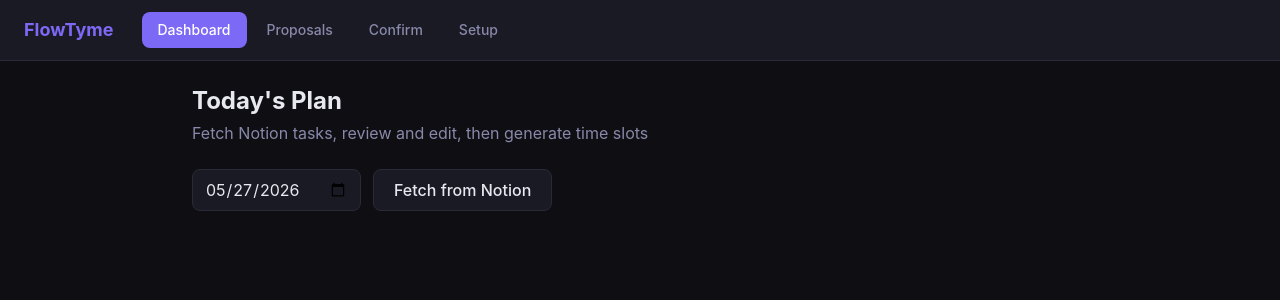
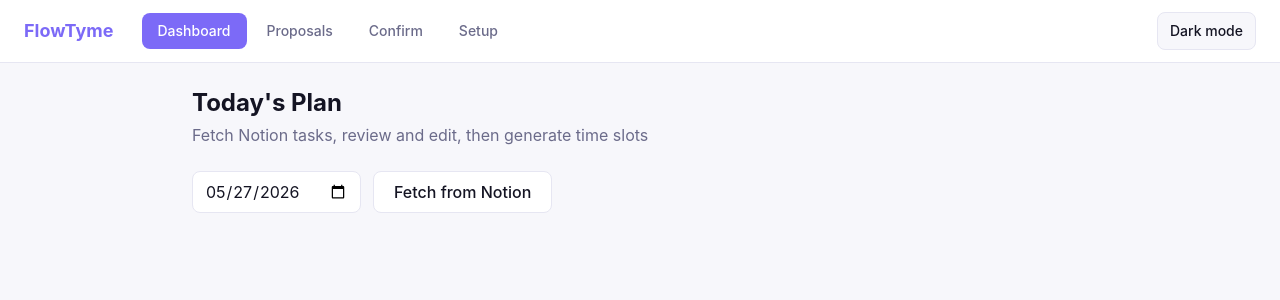
Before and after one commit to Akash-Sharma-1/flowtyme, a React (Vite) app in the folder client/: page / in a window 1280 px wide. Shown: the top 300 px of the page. Built offline with nearby package versions, Linux system fonts and the light colour scheme.

Commit message:
feat(client): add light/dark mode toggle
Default to light theme, toggle via nav button, persist in localStorage, and theme react-big-calendar via CSS vars.

```diff
--- a/client/src/App.tsx
+++ b/client/src/App.tsx
@@ -1,10 +1,17 @@
+import { useEffect, useState } from 'react';
 import { Routes, Route, NavLink } from 'react-router-dom';
 import Dashboard from './pages/Dashboard';
 import Proposals from './pages/Proposals';
 import Setup from './pages/Setup';
 import Confirm from './pages/Confirm';
 
-function Nav() {
+type Theme = 'light' | 'dark';
+
+function applyTheme(theme: Theme) {
+  document.documentElement.setAttribute('data-theme', theme);
+}
+
+function Nav({ theme, onToggleTheme }: { theme: Theme; onToggleTheme: () => void }) {
   const base = 'px-4 py-2 rounded-lg text-sm font-medium transition-colors';
   const active = 'bg-[var(--color-accent)] text-white';
   const inactive = 'text-[var(--color-muted)] hover:text-[var(--color-text)]';
@@ -27,14 +34,34 @@ function Nav() {
           {label}
         </NavLink>
       ))}
+
+      <div className="flex-1" />
+      <button
+        type="button"
+        onClick={onToggleTheme}
+        className="px-3 py-2 rounded-lg text-sm font-medium border border-[var(--color-border)] bg-[var(--color-bg)] text-[var(--color-text)] hover:border-[var(--color-accent)] transition-colors"
+        aria-label={theme === 'dark' ? 'Switch to light mode' : 'Switch to dark mode'}
+      >
+        {theme === 'dark' ? 'Light mode' : 'Dark mode'}
+      </button>
     </nav>
   );
 }
 
 export default function App() {
+  const [theme, setTheme] = useState<Theme>(() => {
+    const saved = localStorage.getItem('flowtyme.theme');
+    return saved === 'dark' ? 'dark' : 'light';
+  });
+
+  useEffect(() => {
+    applyTheme(theme);
+    localStorage.setItem('flowtyme.theme', theme);
+  }, [theme]);
+
   return (
     <div className="min-h-screen flex flex-col">
-      <Nav />
+      <Nav theme={theme} onToggleTheme={() => setTheme((t) => (t === 'dark' ? 'light' : 'dark'))} />
       <main className="flex-1 p-6">
         <Routes>
           <Route path="/" element={<Dashboard />} />
--- a/client/src/index.css
+++ b/client/src/index.css
@@ -1,16 +1,38 @@
 @import "tailwindcss";
 
 :root {
+  /* Light theme (default) */
+  --color-bg: #f7f7fb;
+  --color-surface: #ffffff;
+  --color-border: #e6e6f2;
+  --color-accent: #7c6af7;
+  --color-accent-dim: #4d3fc7;
+  --color-text: #141423;
+  --color-muted: #6b6b8a;
+  --color-success: #4ade80;
+  --color-warning: #fbbf24;
+  --color-error: #f87171;
+
+  /* react-big-calendar */
+  --rbc-bg: var(--color-surface);
+  --rbc-text: var(--color-text);
+  --rbc-header-bg: #f3f3fb;
+  --rbc-border: var(--color-border);
+  --rbc-gutter-text: #7a7aa0;
+}
+
+[data-theme="dark"] {
   --color-bg: #0f0f13;
   --color-surface: #1a1a24;
   --color-border: #2a2a38;
-  --color-accent: #7c6af7;
-  --color-accent-dim: #4d3fc7;
   --color-text: #e8e8f0;
   --color-muted: #8888aa;
-  --color-success: #4ade80;
-  --color-warning: #fbbf24;
-  --color-error: #f87171;
+
+  --rbc-bg: #14141c;
+  --rbc-text: #e8e8f0;
+  --rbc-header-bg: #191923;
+  --rbc-border: #2a2a38;
+  --rbc-gutter-text: #9a9ab8;
 }
 
 * { box-sizing: border-box; }
@@ -29,14 +51,14 @@ body {
 
 /* react-big-calendar overrides */
 .rbc-calendar {
-  background: #ffffff;
+  background: var(--rbc-bg);
   border-radius: 0.75rem;
-  color: #1a1a2e;
+  color: var(--rbc-text);
 }
 .rbc-header {
-  background: #f7f7ff;
-  border-color: #e5e5f0 !important;
-  color: #7777aa;
+  background: var(--rbc-header-bg);
+  border-color: var(--rbc-border) !important;
+  color: var(--color-muted);
   font-size: 0.75rem;
   text-transform: uppercase;
   letter-spacing: 0.05em;
@@ -44,19 +66,19 @@ body {
 }
 .rbc-time-view,
 .rbc-time-content {
-  border-color: #e5e5f0 !important;
+  border-color: var(--rbc-border) !important;
 }
-.rbc-time-slot { border-color: #e5e5f0 !important; }
+.rbc-time-slot { border-color: var(--rbc-border) !important; }
 .rbc-day-slot .rbc-time-slot { border-color: transparent !important; }
 .rbc-timeslot-group {
-  border-color: #e5e5f0 !important;
+  border-color: var(--rbc-border) !important;
   min-height: 60px !important;
 }
 .rbc-time-gutter .rbc-timeslot-group {
-  border-right: 1px solid #e5e5f0;
+  border-right: 1px solid var(--rbc-border);
 }
 .rbc-time-gutter .rbc-label {
-  color: #9999bb;
+  color: var(--rbc-gutter-text);
   font-size: 0.68rem;
   letter-spacing: 0.02em;
 }
--- a/client/src/types.ts
+++ b/client/src/types.ts
@@ -27,6 +27,8 @@ export interface Proposal {
   date: string;
   items: ProposalItem[];
   status: 'draft' | 'pushed';
+  createdAt?: string;
+  updatedAt?: string;
 }
 
 export interface CategoryMapping {
```
